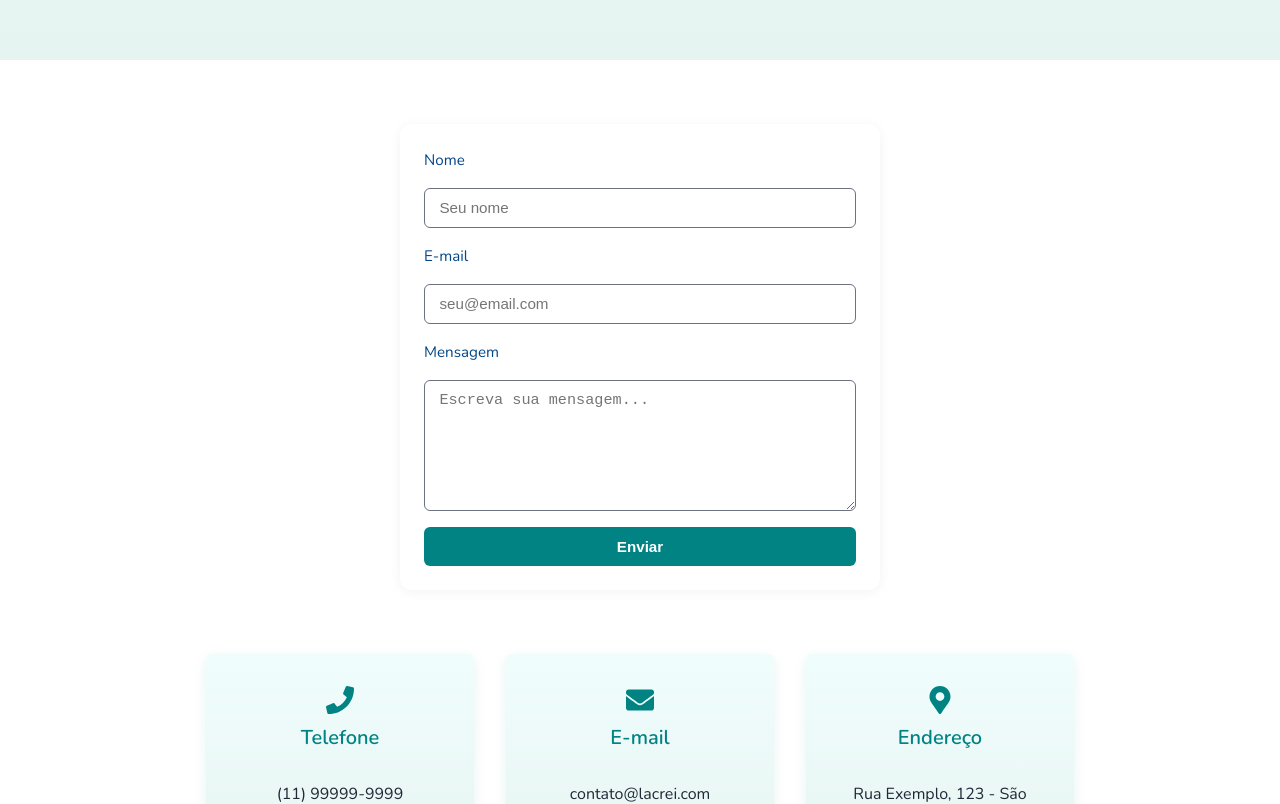
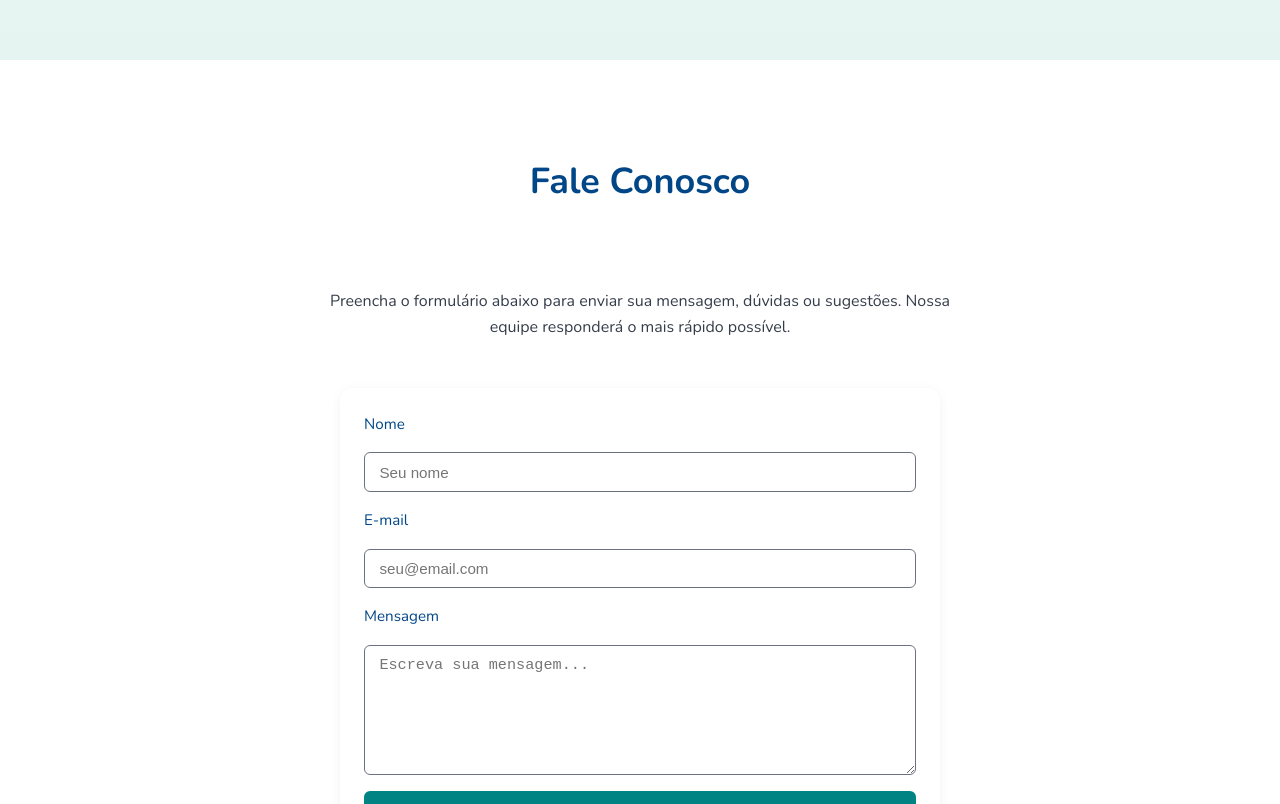
Before and after one commit to misaelalves99/lacrei-saude, a Next.js app: page /contato in a window 1280 px wide. Shown: the part 620-1424 px from the top of the page. Built offline with nearby package versions, Linux system fonts and the light colour scheme; no server answers.

Commit message:
Modificando contact

```diff
--- a/src/app/contato/ContactPageWrapper.styles.ts
+++ b/src/app/contato/ContactPageWrapper.styles.ts
@@ -1,10 +1,45 @@
 // src/components/contact/ContactPageWrapper.styles.ts
+
 "use client";
 
 import styled from "styled-components";
 
 export const ContactPageWrapper = styled.section`
   max-width: 900px;
+  width: 100%; /* Ocupa 100% do container pai */
   margin: 4rem auto;
   padding: 0 1rem;
+
+  display: flex;
+  flex-direction: column;
+  align-items: center;
+  gap: 2rem; /* Espaçamento entre títulos, formulário e cards */
+
+  @media (max-width: 768px) {
+    padding: 0 1rem;
+  }
+
+  /* Garantir que formulários e cards ocupem toda a largura disponível */
+  & > form,
+  & > div {
+    width: 100%;
+    max-width: 600px; /* Limite máximo para não ficar gigantesco */
+  }
 `;
+
+// Títulos padronizados
+export const PageTitle = styled.h2`
+  font-size: 2.25rem;
+  font-weight: 700;
+  text-align: center;
+  color: ${({ theme }) => theme.colors.primaryDark};
+`;
+
+export const PageSubtitle = styled.p`
+  text-align: center;
+  font-size: 1rem;
+  color: ${({ theme }) => theme.colors.text};
+  opacity: 0.9;
+  max-width: 650px;
+  line-height: 1.6;
+`;
--- a/src/app/contato/page.tsx
+++ b/src/app/contato/page.tsx
@@ -5,7 +5,11 @@ import React from "react";
 import { ContactHero } from "../components/contact/ContactHero";
 import { ContactForm } from "../components/contact/ContactForm";
 import { ContactCards } from "../components/contact/ContactCards";
-import { ContactPageWrapper } from "./ContactPageWrapper.styles";
+import {
+  ContactPageWrapper,
+  PageTitle,
+  PageSubtitle,
+} from "../contato/ContactPageWrapper.styles";
 
 export default function ContatosPage() {
   return (
@@ -15,11 +19,19 @@ export default function ContatosPage() {
 
       {/* Seção de formulário */}
       <ContactPageWrapper>
+        <PageTitle>Fale Conosco</PageTitle>
+        <PageSubtitle>
+          Preencha o formulário abaixo para enviar sua mensagem, dúvidas ou sugestões. Nossa equipe responderá o mais rápido possível.
+        </PageSubtitle>
         <ContactForm />
       </ContactPageWrapper>
 
       {/* Seção de informações de contato */}
       <ContactPageWrapper>
+        <PageTitle>Informações de Contato</PageTitle>
+        <PageSubtitle>
+          Você também pode nos contatar diretamente através dos canais abaixo.
+        </PageSubtitle>
         <ContactCards />
       </ContactPageWrapper>
     </main>
```
